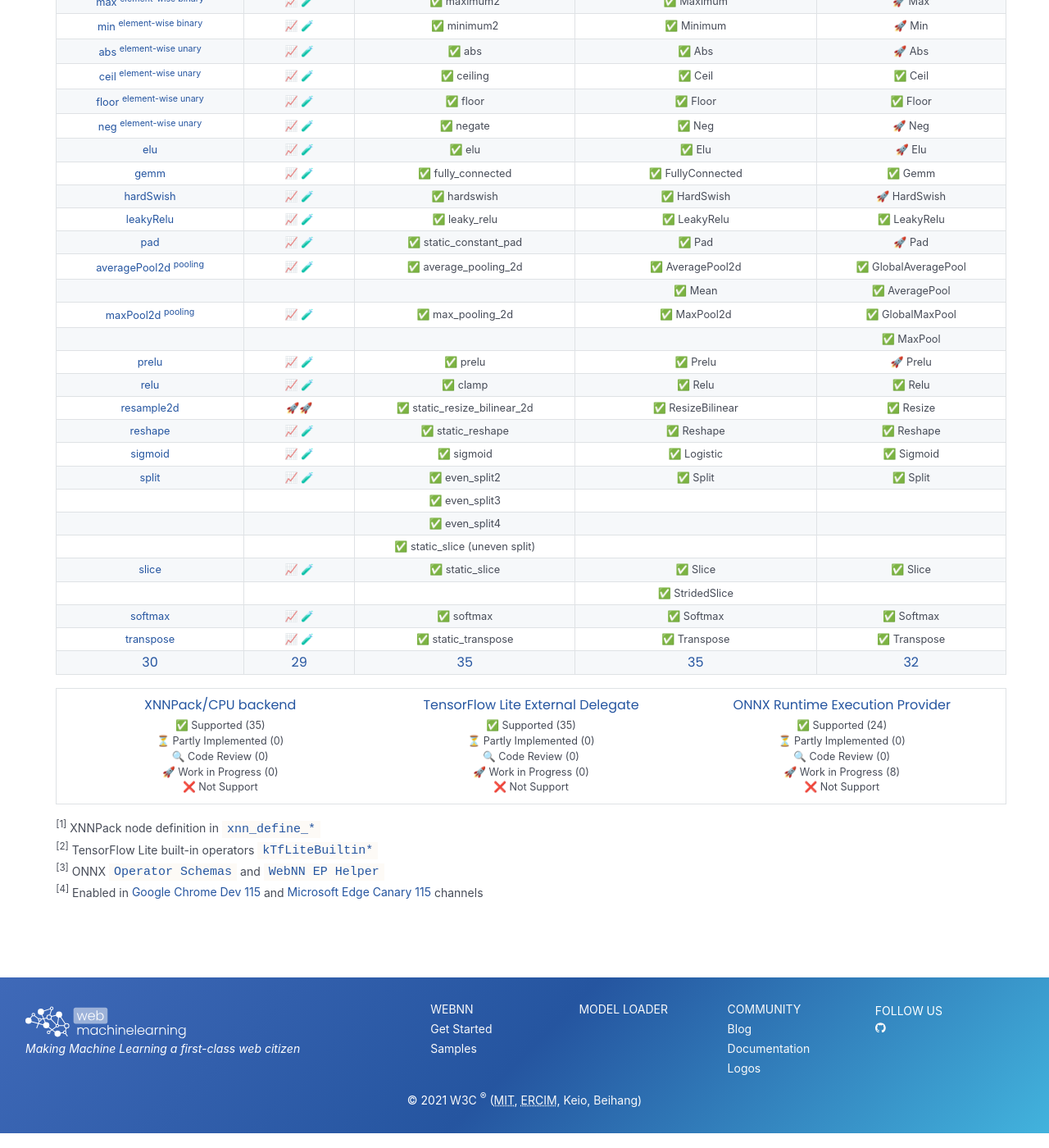
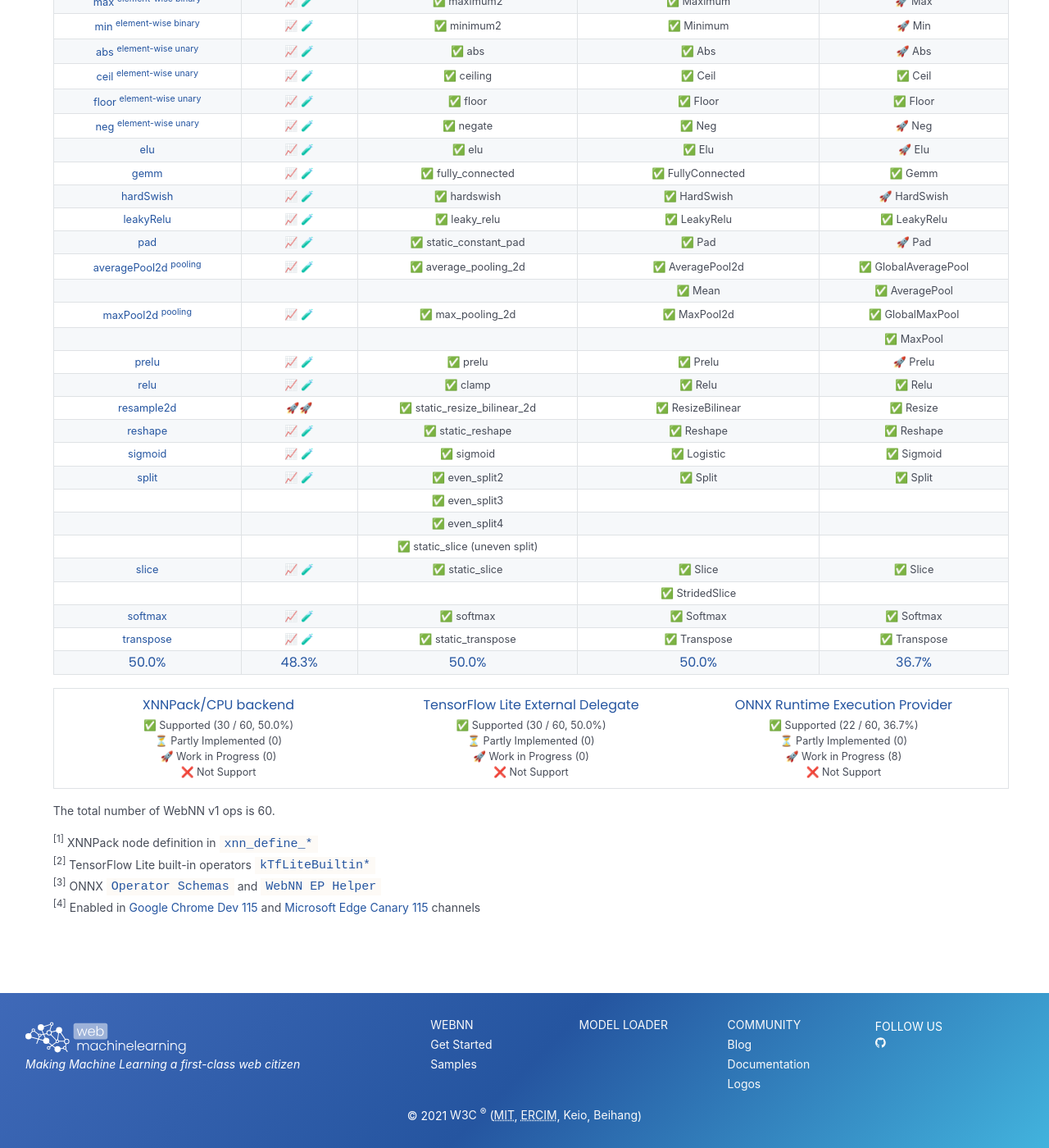
Before and after one commit to webmachinelearning/webmachinelearning.github.io, a Jekyll site: the page built from webnn-status.md, in a window 1280 px wide and 1400 px high, scrolled down 667 px. Shown: the whole window at 82% size. Built offline with Jekyll 4.4.1, drawn with Linux system fonts in a browser that asks for light colours; some of the changed lines change nothing that is shown; some of the changed text lies outside the part shown.

Commit message:
Using percentage in the implementation status of WebNN operations indicator

```diff
--- a/webnn-status.md
+++ b/webnn-status.md
@@ -57,14 +57,14 @@
 | <br><span class="title">![W3C](https://www.w3.org/StyleSheets/TR/2021/logos/W3C)<br>[WebNN Spec](https://www.w3.org/TR/webnn/)</span> | <br><span class="title">Web Platform<br>Tests</span> | <span class="title">XNNPack/CPU backend</span> <sup>[1]</sup><br/>![Chrome Dev](https://raw.githubusercontent.com/alrra/browser-logos/main/src/chrome-dev/chrome-dev_24x24.png) ![Edge Canary](https://raw.githubusercontent.com/alrra/browser-logos/main/src/edge-canary/edge-canary_24x24.png) <sup>[4]</sup><br/> ![Windows](https://wpt.fyi/static/win.svg) ![Linux](https://wpt.fyi/static/linux.svg) | ![TensorFlow Lite](https://www.gstatic.com/devrel-devsite/prod/v8ec4d0a037302c47ae529ad4e3f06c9e782b3a31a381294b5a70403547dc6b12/tensorflow/images/lockup.svg) Lite  <span class="tflite"></span><br>for TensorFlow.js<br/><span class="title">External Delegate</span> <sup>[2]</sup> | ![ONNX Runtime Web](https://onnxruntime.ai/images/svg/ONNX-Runtime-logo.svg) <span class="onnxrt"></span><br/><span class="title">Execution Provider</span> <sup>[3]</sup> |
 | -- | -- | -- | -- | -- |
 | <span class="spec">[clamp](https://www.w3.org/TR/webnn/#api-mlgraphbuilder-clamp)</span> | [📈](https://wpt.fyi/results/webnn/clamp.https.any.html?label=master&label=experimental) [<span class="wpt_s">🧪</span>](https://github.com/web-platform-tests/wpt/blob/master/webnn/clamp.https.any.js) | <span class="x_s">✅</span> clamp | <span class="ed_s">✅</span> ReluN1To1 | <span class="ep_s">✅</span> Clip |
-|  |  | <span class="ed_s">✅</span> Relu6 |  |  |
+|  |  | ✅ Relu6 |  |  |
 | <br><span class="spec">[concat](https://www.w3.org/TR/webnn/#api-mlgraphbuilder-concat)</span> | [📈](https://wpt.fyi/results/webnn/concat.https.any.html?label=master&label=experimental) [<span class="wpt_s">🧪</span>](https://github.com/web-platform-tests/wpt/blob/master/webnn/concat.https.any.js) | <span class="x_s">✅</span> concatenate2 | <br><span class="ed_s">✅</span> Concatenation | <br><span class="ep_s">✅</span> Concat |
-|  |  | <span class="x_s">✅</span> concatenate3 |  |  |
-|  |  | <span class="x_s">✅</span> concatenate4 |  |  |
+|  |  | ✅ concatenate3 |  |  |
+|  |  | ✅ concatenate4 |  |  |
 | <span class="spec">[conv2d](https://www.w3.org/TR/webnn/#api-mlgraphbuilder-conv2d)</span> | [📈](https://wpt.fyi/results/webnn/conv2d.https.any.html?label=master&label=experimental) [<span class="wpt_s">🧪</span>](https://github.com/web-platform-tests/wpt/blob/master/webnn/conv2d.https.any.js) | <span class="x_s">✅</span> convolution_2d | <span class="ed_s">✅</span> Conv2d | <span class="ep_s">✅</span> Conv |
-|  |  |  | <span class="ed_s">✅</span> DepthwiseConv2d |  |
+|  |  |  | ✅ DepthwiseConv2d |  |
 | <span class="spec">[convTranspose2d](https://www.w3.org/TR/webnn/#api-mlgraphbuilder-convtranspose2d)</span> | [📈](https://wpt.fyi/results/webnn/conv_transpose2d.https.any.html?label=master&label=experimental) [<span class="wpt_s">🧪</span>](https://github.com/web-platform-tests/wpt/blob/master/webnn/conv_transpose2d.https.any.js) | <span class="x_s">✅</span> deconvolution_2d | <span class="ed_s">✅</span> TransposeConv | <span class="ep_s">✅</span> ConvTranspose |
-|  |  |  | <span class="ed_s">✅</span> Convolution2DTransposeBias |  |
+|  |  |  | ✅ Convolution2DTransposeBias |  |
 | <span class="spec">[add <sup>element-wise binary</sup>](https://www.w3.org/TR/webnn/#api-mlgraphbuilder-binary)</span> | [📈](https://wpt.fyi/results/webnn/elementwise_binary.https.any.html?label=master&label=experimental) [<span class="wpt_s">🧪</span>](https://github.com/web-platform-tests/wpt/blob/master/webnn/elementwise_binary.https.any.js) | <span class="x_s">✅</span> add2 | <span class="ed_s">✅</span> Add | <span class="ep_s">✅</span> Add |
 | <span class="spec">[sub <sup>element-wise binary</sup>](https://www.w3.org/TR/webnn/#api-mlgraphbuilder-binary)</span> | [📈](https://wpt.fyi/results/webnn/elementwise_binary.https.any.html?label=master&label=experimental) [<span class="wpt_s">🧪</span>](https://github.com/web-platform-tests/wpt/blob/master/webnn/elementwise_binary.https.any.js) | <span class="x_s">✅</span> subtract | <span class="ed_s">✅</span> Sub | <span class="ep_s">✅</span> Sub |
 | <span class="spec">[mul <sup>element-wise binary</sup>](https://www.w3.org/TR/webnn/#api-mlgraphbuilder-binary)</span> | [📈](https://wpt.fyi/results/webnn/elementwise_binary.https.any.html?label=master&label=experimental) [<span class="wpt_s">🧪</span>](https://github.com/web-platform-tests/wpt/blob/master/webnn/elementwise_binary.https.any.js) | <span class="x_s">✅</span> multiply2 | <span class="ed_s">✅</span> Mul | <span class="ep_s">✅</span> Mul |
@@ -81,20 +81,20 @@
 | <span class="spec">[leakyRelu](https://www.w3.org/TR/webnn/#api-mlgraphbuilder-leakyrelu)</span> | [📈](https://wpt.fyi/results/webnn/leaky_relu.https.any.html?label=master&label=experimental) [<span class="wpt_s">🧪</span>](https://github.com/web-platform-tests/wpt/blob/master/webnn/leaky_relu.https.any.js) | <span class="x_s">✅</span> leaky_relu | <span class="ed_s">✅</span> LeakyRelu | <span class="ep_s">✅</span> LeakyRelu |
 | <span class="spec">[pad](https://www.w3.org/TR/webnn/#api-mlgraphbuilder-pad)</span> | [📈](https://wpt.fyi/results/webnn/pad.https.any.html?label=master&label=experimental) [<span class="wpt_s">🧪</span>](https://github.com/web-platform-tests/wpt/blob/master/webnn/pad.https.any.js) | <span class="x_s">✅</span> static_constant_pad | <span class="ed_s">✅</span> Pad | <span class="ep_wip">🚀</span> Pad |
 | <span class="spec">[averagePool2d <sup>pooling</sup>](https://www.w3.org/TR/webnn/#api-mlgraphbuilder-pool2d)</span> | [📈](https://wpt.fyi/results/webnn/pooling.https.any.html?label=master&label=experimental) [<span class="wpt_s">🧪</span>](https://github.com/web-platform-tests/wpt/blob/master/webnn/pooling.https.any.js) | <span class="x_s">✅</span> average_pooling_2d | <span class="ed_s">✅</span> AveragePool2d | <span class="ep_s">✅</span> GlobalAveragePool |
-|  |  |  | <span class="ed_s">✅</span> Mean | <span class="ep_s">✅</span> AveragePool |
+|  |  |  | ✅ Mean | ✅ AveragePool |
 | <span class="spec">[maxPool2d <sup>pooling</sup>](https://www.w3.org/TR/webnn/#api-mlgraphbuilder-pool2d)</span> | [📈](https://wpt.fyi/results/webnn/pooling.https.any.html?label=master&label=experimental) [<span class="wpt_s">🧪</span>](https://github.com/web-platform-tests/wpt/blob/master/webnn/pooling.https.any.js) | <span class="x_s">✅</span> max_pooling_2d | <span class="ed_s">✅</span> MaxPool2d | <span class="ep_s">✅</span> GlobalMaxPool |
-|  |  |  |  | <span class="ep_s">✅</span> MaxPool |
+|  |  |  |  | ✅ MaxPool |
 | <span class="spec">[prelu](https://www.w3.org/TR/webnn/#api-mlgraphbuilder-prelu)</span> | [📈](https://wpt.fyi/results/webnn/prelu.https.any.html?label=master&label=experimental) [<span class="wpt_s">🧪</span>](https://github.com/web-platform-tests/wpt/blob/master/webnn/prelu.https.any.js) | <span class="x_s">✅</span> prelu | <span class="ed_s">✅</span> Prelu | <span class="ep_wip">🚀</span> Prelu |
 | <span class="spec">[relu](https://www.w3.org/TR/webnn/#api-mlgraphbuilder-relu)</span> | [📈](https://wpt.fyi/results/webnn/relu.https.any.html?label=master&label=experimental) [<span class="wpt_s">🧪</span>](https://github.com/web-platform-tests/wpt/blob/master/webnn/relu.https.any.js) | <span class="x_s">✅</span> clamp | <span class="ed_s">✅</span> Relu | <span class="ep_s">✅</span> Relu |
 | <span class="spec">[resample2d](https://www.w3.org/TR/webnn/#api-mlgraphbuilder-resample2d)</span> | <span class="wpt_wip">🚀🚀</span> | <span class="x_s">✅</span> static_resize_bilinear_2d | <span class="ed_s">✅</span> ResizeBilinear | <span class="ep_s">✅</span> Resize |
 | <span class="spec">[reshape](https://www.w3.org/TR/webnn/#api-mlgraphbuilder-reshape)</span> | [📈](https://wpt.fyi/results/webnn/reshape.https.any.html?label=master&label=experimental) [<span class="wpt_s">🧪</span>](https://github.com/web-platform-tests/wpt/blob/master/webnn/reshape.https.any.js) | <span class="x_s">✅</span> static_reshape | <span class="ed_s">✅</span> Reshape | <span class="ep_s">✅</span> Reshape |
 | <span class="spec">[sigmoid](https://www.w3.org/TR/webnn/#api-mlgraphbuilder-sigmoid)</span> | [📈](https://wpt.fyi/results/webnn/sigmoid.https.any.html?label=master&label=experimental) [<span class="wpt_s">🧪</span>](https://github.com/web-platform-tests/wpt/blob/master/webnn/sigmoid.https.any.js) | <span class="x_s">✅</span> sigmoid | <span class="ed_s">✅</span> Logistic | <span class="ep_s">✅</span> Sigmoid |
 | <br><br><span class="spec">[split](https://www.w3.org/TR/webnn/#api-mlgraphbuilder-split)</span> | [📈](https://wpt.fyi/results/webnn/split.https.any.html?label=master&label=experimental) [<span class="wpt_s">🧪</span>](https://github.com/web-platform-tests/wpt/blob/master/webnn/split.https.any.js) | <span class="x_s">✅</span> even_split2 | <br><br><span class="ed_s">✅</span> Split | <br><br><span class="ep_s">✅</span> Split |
-|  |  | <span class="x_s">✅</span> even_split3 |  |  |
-|  |  | <span class="x_s">✅</span> even_split4 |  |  |
-|  |  | <span class="x_s">✅</span> static_slice (uneven split) |  |  |
+|  |  | ✅ even_split3 |  |  |
+|  |  | ✅ even_split4 |  |  |
+|  |  | ✅ static_slice (uneven split) |  |  |
 | <span class="spec">[slice](https://www.w3.org/TR/webnn/#api-mlgraphbuilder-slice)</span> | [📈](https://wpt.fyi/results/webnn/slice.https.any.html?label=master&label=experimental) [<span class="wpt_s">🧪</span>](https://github.com/web-platform-tests/wpt/blob/master/webnn/slice.https.any.js) | <span class="x_s">✅</span> static_slice | <span class="ed_s">✅</span> Slice | <span class="ep_s">✅</span> Slice |
-|  |  |  | <span class="ed_s">✅</span> StridedSlice |  |
+|  |  |  | ✅ StridedSlice |  |
 | <span class="spec">[softmax](https://www.w3.org/TR/webnn/#api-mlgraphbuilder-softmax)</span> | [📈](https://wpt.fyi/results/webnn/softmax.https.any.html?label=master&label=experimental) [<span class="wpt_s">🧪</span>](https://github.com/web-platform-tests/wpt/blob/master/webnn/softmax.https.any.js) | <span class="x_s">✅</span> softmax | <span class="ed_s">✅</span> Softmax | <span class="ep_s">✅</span> Softmax |
 | <span class="spec">[transpose](https://www.w3.org/TR/webnn/#api-mlgraphbuilder-transpose)</span> | [📈](https://wpt.fyi/results/webnn/transpose.https.any.html?label=master&label=experimental) [<span class="wpt_s">🧪</span>](https://github.com/web-platform-tests/wpt/blob/master/webnn/transpose.https.any.js) | <span class="x_s">✅</span> static_transpose | <span class="ed_s">✅</span> Transpose | <span class="ep_s">✅</span> Transpose |
 | <span id="spec_total" class="title"></span> | <span id="wpt_total" class="title"></span> | <span id="x_total" class="title"></span> | <span id="ed_total" class="title"></span> | <span id="ep_total" class="title"></span> |
@@ -106,25 +106,24 @@
     <div>
         <div>✅ Supported (<span id="supported"></span>)</div>
         <div>⏳ Partly Implemented (<span id="partlyimplemented"></span>)</div>
-        <div>🔍 Code Review (<span id="codereview"></span>)</div>
         <div>🚀 Work in Progress (<span id="workinprogress"></span>)</div>
         <div>❌ Not Support</div>
     </div>
         <div>
         <div>✅ Supported (<span id="ed_supported"></span>)</div>
         <div>⏳ Partly Implemented (<span id="ed_partlyimplemented"></span>)</div>
-        <div>🔍 Code Review (<span id="ed_codereview"></span>)</div>
         <div>🚀 Work in Progress (<span id="ed_workinprogress"></span>)</div>
         <div>❌ Not Support</div>
     </div>
     <div>
         <div>✅ Supported (<span id="ep_supported"></span>)</div>
         <div>⏳ Partly Implemented (<span id="ep_partlyimplemented"></span>)</div>
-        <div>🔍 Code Review (<span id="ep_codereview"></span>)</div>
         <div>🚀 Work in Progress (<span id="ep_workinprogress"></span>)</div>
         <div>❌ Not Support</div>
     </div>
 </div>
+
+The total number of WebNN v1 ops is 60.
 
 <sup>[1]</sup> XNNPack node definition in [`xnn_define_*`](https://github.com/google/XNNPACK/blob/master/include/xnnpack.h)<br>
 <sup>[2]</sup> TensorFlow Lite built-in operators [`kTfLiteBuiltin*`](https://github.com/tensorflow/tensorflow/blob/master/tensorflow/lite/delegates/xnnpack/xnnpack_delegate.cc)<br>
@@ -132,45 +131,54 @@
 <sup>[4]</sup> Enabled in [Google Chrome Dev 115](https://www.google.com/chrome/dev/) and [Microsoft Edge Canary 115](https://www.microsoftedgeinsider.com/en-us/download/canary) channels
 
 <script>
+  const qS = (selector) => {
+    return document.querySelector(selector);
+  }
+
+  const qSA = (selector) => {
+    return document.querySelectorAll(selector);
+  }
+
   const count = () => {
-    document.querySelector('#spec_total').innerHTML = document.querySelectorAll('.spec').length;
-    document.querySelector('#wpt_total').innerHTML = document.querySelectorAll('.wpt_s').length;
+    let spec_v1_defined_total = 60;
 
-    let x_s = document.querySelectorAll('.x_s').length;
-    let x_pi = document.querySelectorAll('.x_pi').length;
-    let x_cr = document.querySelectorAll('.x_cr').length;
-    let x_wip = document.querySelectorAll('.x_wip').length;
-    let x_total = x_s + x_pi + x_cr + x_wip;
-    document.querySelector('#x_total').innerHTML = x_total;
+    let spec_s = qSA('.spec').length;
+    let spec_percentage = (spec_s / spec_v1_defined_total * 100).toFixed(1) ;
+    qS('#spec_total').innerHTML = `${spec_percentage}%`;
 
-    document.querySelector('#supported').innerHTML = x_s;
-    document.querySelector('#partlyimplemented').innerHTML = x_pi;
-    document.querySelector('#codereview').innerHTML = x_cr;
-    document.querySelector('#workinprogress').innerHTML = x_wip;
+    let wpt_s = qSA('.wpt_s').length;
+    let wpt_percentage = (wpt_s / spec_v1_defined_total * 100).toFixed(1) ;
+    qS('#wpt_total').innerHTML = `${wpt_percentage}%`;
 
-    let ed_s = document.querySelectorAll('.ed_s').length;
-    let ed_pi = document.querySelectorAll('.ed_pi').length;
-    let ed_cr = document.querySelectorAll('.ed_cr').length;
-    let ed_wip = document.querySelectorAll('.ed_wip').length;
-    let ed_total = ed_s + ed_pi + ed_cr + ed_wip;
-    document.querySelector('#ed_total').innerHTML = ed_total;
+    let x_s = qSA('.x_s').length;
+    let x_pi = qSA('.x_pi').length;
+    let x_wip = qSA('.x_wip').length;
+    let x_total = x_s + x_pi + x_wip;
+    let x_percentage = (x_s / spec_v1_defined_total * 100).toFixed(1) ;
+    qS('#x_total').innerHTML = `${x_percentage}%`;
+    qS('#supported').innerHTML = `${x_s} / ${spec_v1_defined_total}, ${x_percentage}%`;
+    qS('#partlyimplemented').innerHTML = x_pi;
+    qS('#workinprogress').innerHTML = x_wip;
 
-    document.querySelector('#ed_supported').innerHTML = ed_s;
-    document.querySelector('#ed_partlyimplemented').innerHTML = ed_pi;
-    document.querySelector('#ed_codereview').innerHTML = ed_cr;
-    document.querySelector('#ed_workinprogress').innerHTML = ed_wip;
+    let ed_s = qSA('.ed_s').length;
+    let ed_pi = qSA('.ed_pi').length;
+    let ed_wip = qSA('.ed_wip').length;
+    let ed_total = ed_s + ed_pi + ed_wip;
+    let ed_percentage = (ed_s / spec_v1_defined_total * 100).toFixed(1) ;
+    qS('#ed_total').innerHTML = `${ed_percentage}%`;
+    qS('#ed_supported').innerHTML = `${ed_s} / ${spec_v1_defined_total}, ${ed_percentage}%`;
+    qS('#ed_partlyimplemented').innerHTML = ed_pi;
+    qS('#ed_workinprogress').innerHTML = ed_wip;
 
-    let ep_s = document.querySelectorAll('.ep_s').length;
-    let ep_pi = document.querySelectorAll('.ep_pi').length;
-    let ep_cr = document.querySelectorAll('.ep_cr').length;
-    let ep_wip = document.querySelectorAll('.ep_wip').length;
-    let ep_total = ep_s + ep_pi + ep_cr + ep_wip;
-    document.querySelector('#ep_total').innerHTML = ep_total;
-
-    document.querySelector('#ep_supported').innerHTML = ep_s;
-    document.querySelector('#ep_partlyimplemented').innerHTML = ep_pi;
-    document.querySelector('#ep_codereview').innerHTML = ep_cr;
-    document.querySelector('#ep_workinprogress').innerHTML = ep_wip;
+    let ep_s = qSA('.ep_s').length;
+    let ep_pi = qSA('.ep_pi').length;
+    let ep_wip = qSA('.ep_wip').length;
+    let ep_total = ep_s + ep_pi + ep_wip;
+    let ep_percentage = (ep_s / spec_v1_defined_total * 100).toFixed(1) ;
+    qS('#ep_total').innerHTML = `${ep_percentage}%`;
+    qS('#ep_supported').innerHTML = `${ep_s} / ${spec_v1_defined_total}, ${ep_percentage}%`;
+    qS('#ep_partlyimplemented').innerHTML = ep_pi;
+    qS('#ep_workinprogress').innerHTML = ep_wip;
   }
  document.addEventListener('DOMContentLoaded', count, false);
 </script>
```
